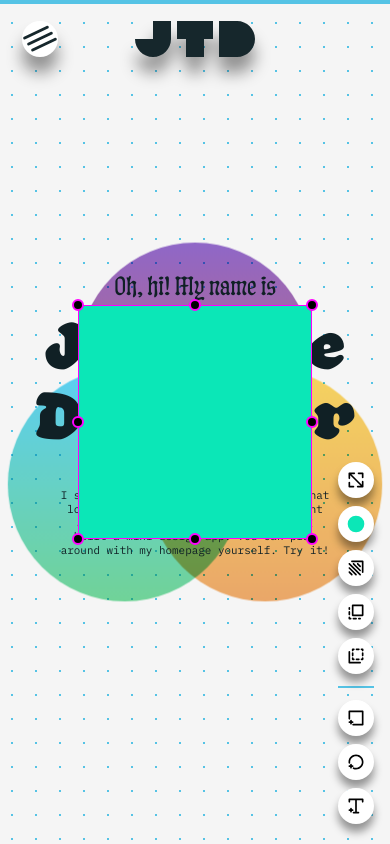
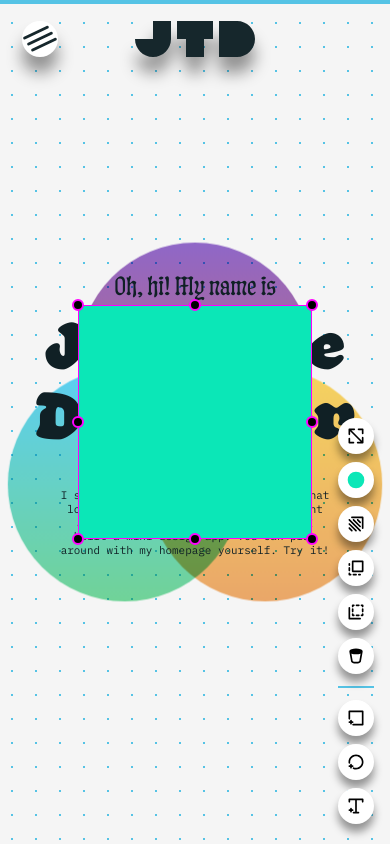
Before and after one commit to johnthedesigner/jtd, a Next.js app: page / in a window 390 px wide. Both pictures are taken after a click on the button 356 px from the left and 718 px from the top of the page. Built offline with nearby package versions, Linux system fonts and the light colour scheme.

Commit message:
Add delete button for mobile

```diff
--- a/components/ActionIcons.js
+++ b/components/ActionIcons.js
@@ -369,6 +369,24 @@ const ActionIcon = (props) => {
                 </svg>
             )
 
+        case 'trash':
+            return (
+                <svg
+                    width="24"
+                    height="24"
+                    viewBox="0 0 24 24"
+                    fill="none"
+                    xmlns="http://www.w3.org/2000/svg"
+                >
+                    <path
+                        fillRule="evenodd"
+                        clipRule="evenodd"
+                        d="M4.08209 7.05831C4.0297 6.88413 4 6.69796 4 6.5C4 5.74631 4.43048 5.16346 4.90494 4.76283C5.38405 4.35829 6.01803 4.03902 6.71392 3.79049C8.1144 3.29032 9.98341 3 12 3C14.0166 3 15.8856 3.29032 17.2861 3.79049C17.982 4.03902 18.616 4.35829 19.0951 4.76283C19.5695 5.16346 20 5.74631 20 6.5C20 6.69796 19.9703 6.88413 19.9179 7.05831L17.9978 18.099C17.9487 19.1923 17.0891 19.9209 16.14 20.3319C15.1301 20.7692 13.728 21 12 21C10.272 21 8.8699 20.7692 7.85998 20.3319C6.91094 19.9209 6.05132 19.1923 6.00221 18.099L4.08209 7.05831ZM7.99635 17.914C7.99334 17.8787 7.9885 17.8439 7.98191 17.8097L6.47042 9.11859C6.55062 9.1499 6.63184 9.1802 6.71392 9.20951C8.1144 9.70968 9.98341 10 12 10C14.0166 10 15.8856 9.70968 17.2861 9.20951C17.3682 9.1802 17.4494 9.1499 17.5296 9.11859L16.0181 17.8096C16.0115 17.8439 16.0066 17.8788 16.0036 17.9142C16.0009 17.9452 15.9997 17.976 15.9999 18.0066C15.9983 18.0203 15.9884 18.0558 15.9329 18.1191C15.8492 18.2146 15.6736 18.3544 15.3453 18.4966C14.6836 18.7831 13.5857 19 12 19C10.4143 19 9.31639 18.7831 8.65474 18.4966C8.32639 18.3544 8.15082 18.2146 8.06706 18.1191C8.01158 18.0558 8.0017 18.0203 8.00015 18.0066C8.00032 17.9759 7.99907 17.945 7.99635 17.914Z"
+                        fill="currentColor"
+                    />
+                </svg>
+            )
+
         default:
             return null
     }
--- a/components/AdjustmentOptions.js
+++ b/components/AdjustmentOptions.js
@@ -10,6 +10,7 @@ import {
     addLayer,
     adjustLayers,
     bumpLayers,
+    deleteLayers,
     moveLayers,
     rotateLayer,
     scaleLayer,
@@ -194,6 +195,16 @@ const AdjustmentOptions = (props) => {
                     </button>
                 </AdjustmentIconWrapper>
                 <AdjustmentIconWrapper showIcon={adjustments.dimensions}>
+                    <button
+                        className="action-bar__button"
+                        onClick={(e) => {
+                            dispatch(deleteLayers())
+                        }}
+                    >
+                        <ActionIcon iconType="trash" fill={props.buttonFill} />
+                    </button>
+                </AdjustmentIconWrapper>
+                <AdjustmentIconWrapper showIcon={adjustments.dimensions}>
                     <div className="action-bar__divider" />
                 </AdjustmentIconWrapper>
                 <button
```
